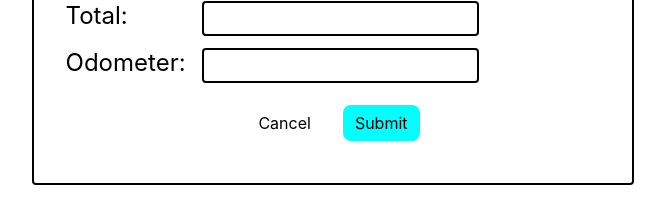
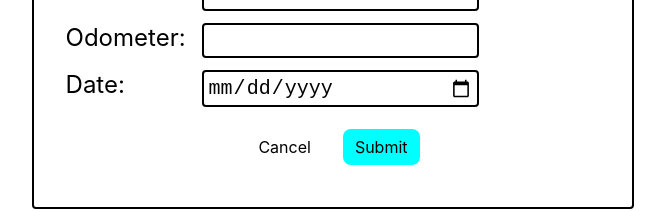
Before and after one commit to mpixton/FuelUpTracker, a Next.js app: page /addFuelUp in a window 1280 px wide. Shown: the part 413-624 px from the top of the page, without its empty margins (307-972 px from the left). Built offline with nearby package versions, Linux system fonts and the light colour scheme; no server answers.

Commit message:
FEAT: add date to form

```diff
--- a/src/FuelUpForm.jsx
+++ b/src/FuelUpForm.jsx
@@ -175,6 +175,10 @@ const FuelUpForm = ({ onSubmit, onCancel, carOptions, addCarOnClick }) => {
       {errors.odometer && (
         <div className={formStyles.error}>{errors.odometer}</div>
       )}
+      <div className={formStyles.labelAndInput}>
+        <label htmlFor="date">Date:</label>
+        <input id="date" type="date" />
+      </div>
       <div className={formStyles.btnRow}>
         <Button
           type="button"
```
